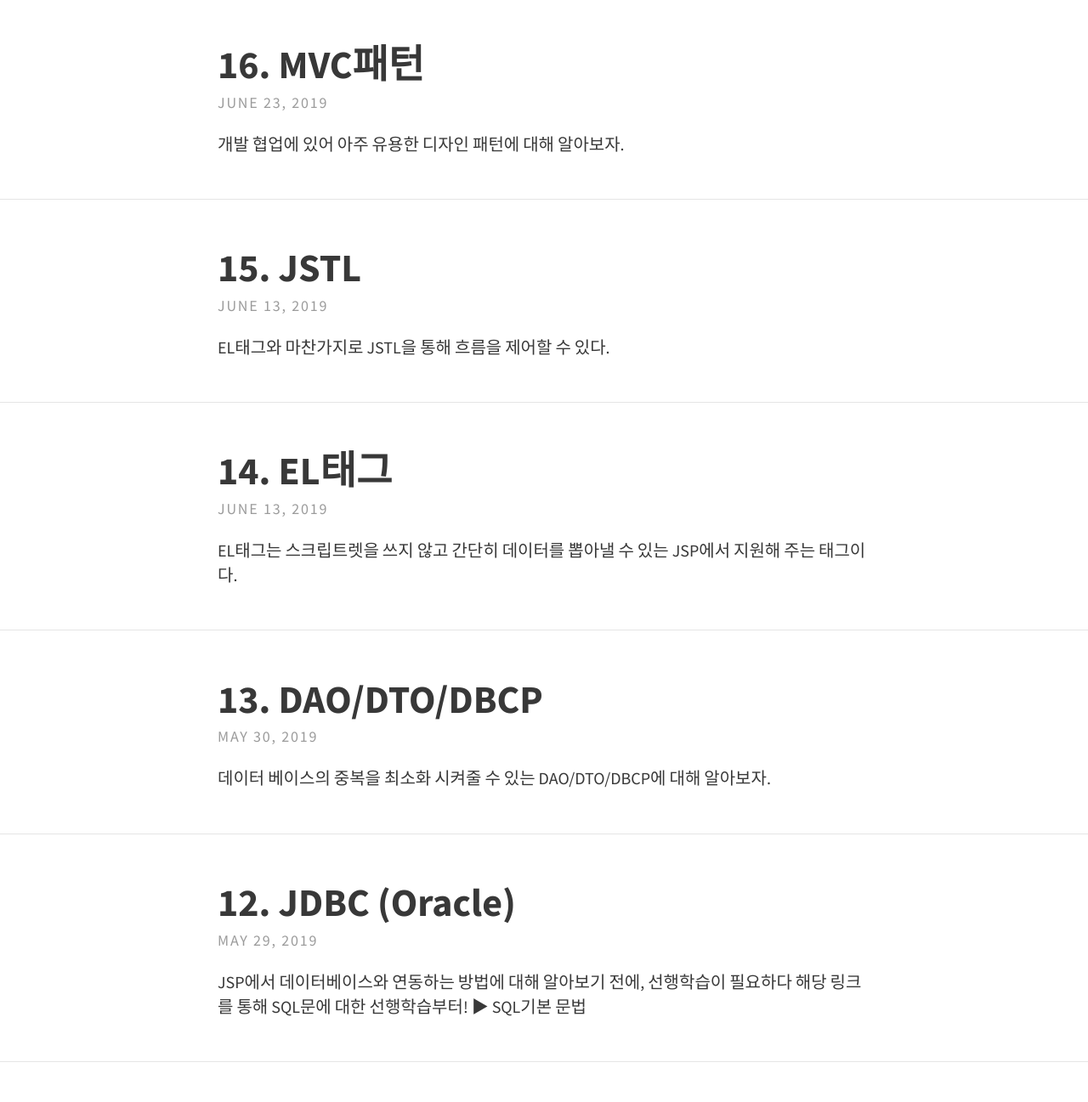
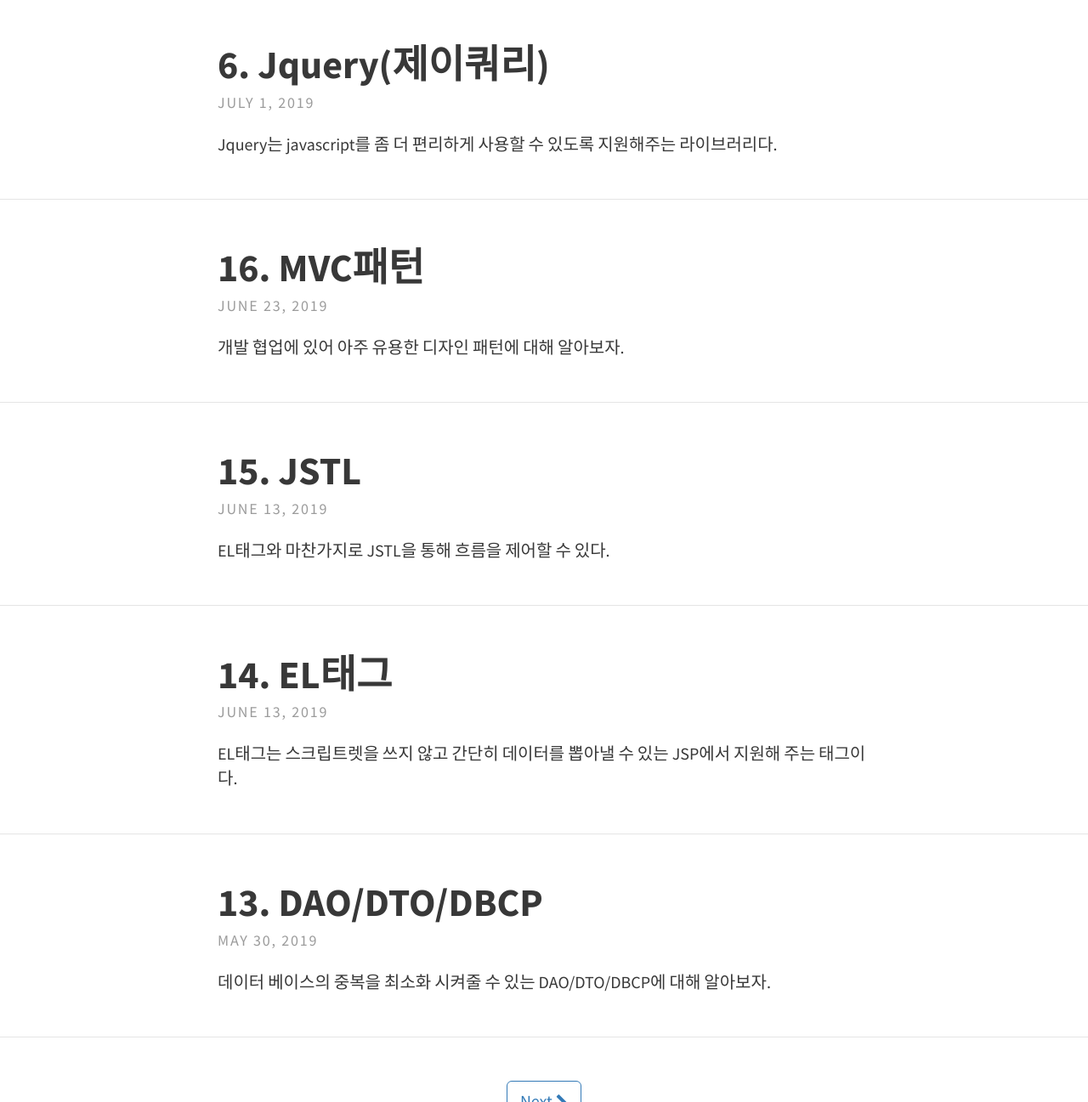
Before and after one commit to gunbin91/gunbin91.github.io, a Jekyll site: the page built from index.html, in a window 1280 px wide and 1400 px high, scrolled down 251 px, cut to the strip 103-1400 px from the top of the window. Shown: the whole strip at 85% size. Built offline with Jekyll 4.4.1, drawn with Linux system fonts in a browser that asks for light colours; the list of posts is cut into pages by our own code; part of the change alters nothing that is shown.

Commit message:
google adsense add

```diff
--- a/_includes/head.html
+++ b/_includes/head.html
@@ -1,3 +1,4 @@
+<!-- 구글 애널리시스 -->
 <script>
     (function(i, s, o, g, r, a, m) {
         i['GoogleAnalyticsObject'] = r;
@@ -51,6 +52,15 @@ window.addEventListener('copy', function (e){
 
 <!-- JQuery -->
 <script src="https://ajax.googleapis.com/ajax/libs/jquery/3.3.1/jquery.min.js"></script>
+
+<!-- 구글 애드센스 -->
+<script async src="https://pagead2.googlesyndication.com/pagead/js/adsbygoogle.js"></script>
+<script>
+  (adsbygoogle = window.adsbygoogle || []).push({
+    google_ad_client: "ca-pub-3365595273165799",
+    enable_page_level_ads: true
+  });
+</script>
 
 <head>
     <meta charset="utf-8">
--- /dev/null
+++ b/_posts/2019-07-01-javascript_6_jquery.md
@@ -0,0 +1,325 @@
+---
+layout: post
+title: "6. Jquery(제이쿼리)"
+tags: [ javascript, jquery ]
+date: 2019-07-01
+categories: [ javascript ]
+---
+
+<p align="center">
+    Jquery는 javascript를 좀 더 편리하게 사용할 수 있도록 지원해주는 라이브러리다.
+</p><br/>
+
+## ◆ 제이쿼리 ( JQuery )
+자바스크립트를 조금 더 편하게 사용할 수 있는 프론트엔드 기술 ( 언어 )<br/>
+jQuery는 HTML의 클라이언트 사이드 조작을 단순화 하도록 설계된 크로스 플랫폼의 자바스크립트 라이브러리다.
+
+<br/>
+
+## ◆ 연동 방식
+JQuery를 연동하는 방식에는 두 가지 방식이 있다.<br/>
+( Jquery는 보통 <head>태그 안에서 연동시켜 놓는다. )
+
+<br/>
+
+#### ▶ 프로젝트에 직접 포함시키는 방식
+https://jquery.com/ 접속 후 .js파일을 직접 다운 후 WebContent아래에 js폴더를 따로 만들어서 .js파일을 복사, jsp파일에서  .js파일이 있는 경로로 스크립트 src를 연동시켜 놓는다.
+{% highlight ruby %}
+<script src="js/jquery-3.3.1.min.js"></script>
+// 절대경로일 경우 수정한 경로부터..
+{% endhighlight %}
+
+<br/>
+
+#### ▶ CDN 방식
+https://jquery.com/ 접속하여 다운로드 페이지에 CDN방식에 대한 설명이 있다.<br/>
+해당 방식은 직접 .js파일을 포함하지 않아도 인터넷으로 접속하여 불러올 수 있게 된다.
+{% highlight ruby %}
+<script
+src="https://ajax.googleapis.com/ajax/libs/jquery/3.3.1/jquery.min.js"></script>
+{% endhighlight %}
+
+<br/>
+
+▶ 예시
+{% highlight ruby %}
+<script src="js/jquery-3.3.1.min.js"></script>
+
+<button type="button" id="btn">JQUERY</button>
+<script>
+$("#btn").click(function() {
+    window.alert("btn Click");
+});
+</script>
+// $("#btn") : 버튼의 아이디로 객체를 찾는다.
+// .click(function(){}); : 해당 버튼의 onclick메서드를 등록
+{% endhighlight %}
+
+<br/>
+
+## ◆ Element탐색
+javascript에서 Element 탐색은 id(1) /className(Array) /tagName(Array) /name(Array)만 지원하지만, JQuery는 다양한 형태로 지원한다.<br/>
+( 물론, JQuery에서도 javascript에서 지원하는 기본적인 탐색은 모두 지원한다. )
+
+<br/>
+
+#### ▶ $( )
+JQuery객체로 변환하기 위해 사용하는 키워드로, 괄호 안 문자열에 따라 id, class .. 등이 달라진다. <br/>
+- <font color="orange">$()로 묶여서 JQuery객체로 변환되어야지만 JQuery의 문법을 쓸 수 있다.</font>
+- this또한 $(this) 형태로 묶어 주어야 JQuery문법을 쓸 수 있다.
+- JQuery로 변환된 객체는 script의 문법이 먹히지 않고, JQuery의 문법으로 사용해야 한다. <br/>
+( 반대의 경우도 마찬가지 )
+
+<br/>
+
+- id로 찾기
+: id로 찾을 때는 앞에 <font color="orange">#</font>을 붙여서 찾는다.(= getElementById )
+{% highlight ruby %}
+$("#keyword") // id="keyword"라는 아이디를 가진 객체를 찾아내 jqeury객체로 반환
+// script: getElementById("keyword")
+{% endhighlight %}
+
+<br/>
+
+- class로 찾기
+: class로 찾을 때는 앞에 <font color="orange">.</font>을 붙여서 찾는다. (= getElementsByClass )
+{% highlight ruby %}
+$(".ar") // class="ar" 을 가진 객체를 찾아내 jquery객체로 반환.
+// script: getByElementsByClass("ar")
+{% endhighlight %}
+
+<br/>
+
+- tag로 찾기
+: 태그로 찾을 때는 <font color="orange">태그명만</font> 써준다. (= getElementsbyTag )
+{% highlight ruby %}
+$("p") // <p>태그를 가진 객체를 찾아낸다.
+// script: getElementsbyTag("p")
+{% endhighlight %}
+
+<br/>
+
+## ◆ JQuery의 특징
+
+#### ▶ 일괄제어
+javascript에서 class등의 배열로 반환되는 객체들의 메서드를 등록시킬 때,반복문을 돌리면서 일일이 function을 등록시켜 줘야하지만, JQuery에서는 한 번에 등록이 가능하다. ( 일괄제어 가능 )
+{% highlight ruby %}
+$(“.class”).click(function(){
+    console.log(“메서드등록”); });
+{% endhighlight %}
+
+<br/>
+
+#### ▶ javascript로 반환된 객체도 $()으로 묶어서 JQuery객체로 사용할 수 있다.
+{% highlight ruby %}
+$(document.getElementById("id")).click(function(){});
+{% endhighlight %}
+
+> 즉, $(“#id”)괄호 안에 "#id"는 getElementById("id")와 같은 역할을 하지만 $() 안에서 선언되지 않는다면 의미가 없어진다.
+
+<br/>
+
+## ◆ Filtering
+JQuery는 <font color="orange">객체탐색과 동시에 조건(filtering)</font>을 설정해서 객체를 얻어낼 수 있다.<br/>
+필터링은 $(“#id”)등의 단일 객체일 때는 의미가 없고, $(“.class”)등의 <font color="orange">묶여있는 객체일 경우에만 의미가 있다.</font>
+- 조합방식은 <font color="orange">$(" 기본 : 필터링 ")</font>의 형태
+
+<br/>
+
+#### ▶ 필터링 조건
+자주 쓰이는 필터링 조건은 :first / :last / :even / :odd / :enabled / :disabled / :selected / :checked 등이 있다.
+<br/>
+#### ▶ 필터링으로 객체 뽑아내기
+- $(".item:first") : 첫번째 객체만 뽑아낸다.
+- $(".item:last") : 마지막 객체만 뽑아낸다.
+- $(".item:even") : 짝수 객체만 뽑아낸다. ( 인덱스는 0번부터 시작 )
+- $(".item:odd") : 홀수 객체만 뽑아낸다.
+- $(".item:enabled") : enabled된 객체만 뽑아낸다.
+- $(".item:disabled") : disabled된 객체만 뽑아낸다.
+- $(".item:selected") : selected된 객체만 뽑아낸다.
+- $(".item:checked") : checked된 객체만 뽑아낸다.
+- 이렇게 필터링으로 걸러져 나온 객체들을 일괄 제어 할 수는 있지만, 하나하나씩 처리하기 위해서는 다른 방법이 필요하다.
+
+<br/>
+
+## ◆ JQuery제어
+JQuery의 HTML제어는 메서드의 형태로 되어있고, <font color="orange">인자가 없을 경우 해당 옵션의 값을 반환</font>하고, <font color="orange">인자가 있을 경우 변환</font>한다.<br/>
+
+또한, 객체가 여러 개일 경우 값을 설정하는 것은 모두 적용되지만,
+반환되는 것은 첫 번째 객체의 것만 반환된다.
+
+<br/>
+
+#### ▶ onclick메서드 제어
+{% highlight ruby %}
+$("#id").click(function(){});
+// == getElementById("id").onclick=function(){}
+{% endhighlight %}
+( 대부분의 on메서드는 JQuery에서 on을 뺀 이름으로 사용 ( onchange => change )<br/>
+=> on메서드도 마찬가지로 인자가 없을 경우 해당 메서드를 반환하여 호출하게 된다.
+
+<br/>
+
+#### ▶ innerHTML제어
+{% highlight ruby %}
+$("#id").html("html");
+// (자바스크립트)== .innerHTML = "html"
+{% endhighlight %}
+
+<br/>
+
+#### ▶ value제어
+{% highlight ruby %}
+$("#id").val("어쩌구");
+// (자바스크립트)== .value = "어쩌구"
+{% endhighlight %}
+
+<br/>
+
+#### ▶ 태그 속성 제어
+문자열 값을 가지고 있는 태그의 옵션들을 <font color="orange">attr을 통해 제어</font>하게 된다.
+{% highlight ruby %}
+$("#id").attr("type", "radio")
+// (자바스크립트) == .type="radio"
+{% endhighlight %}
+
+<br/>
+
+#### ▶ boolean속성제어 ( disabled / checked / selected )
+문자열이 아닌 <font color="orange">boolean속성을 가지고 있는 속성값</font>들은 attr이 아닌 <font color="orange">prop를 통해 제어</font>할 수 있다.
+{% highlight ruby %}
+$("#id").prop("checked", false);
+// !$("id").prop("checked"); ( 앞에 !(not)를 붙이면 반대의 결과가 나옴 )
+{% endhighlight %}
+
+<br/>
+
+#### ▶ 태그 속성 제거
+{% highlight ruby %}
+$("#id").removeAttr("속성");
+// 해당 속성에 해당하는 값을 제거
+{% endhighlight %}
+
+<br/>
+
+#### ▶ style속성 제어
+자바스크립트에서는 style속성을 타고 들어가지만, JQuery에서 style옵션의 제어는 css()메서드를 통해 제어하게 된다.
+{% highlight ruby %}
+$("#id").css("color","red");
+// (자바스크립트) == .style.color="red" ( css는 style속성 변환시 사용 )
+{% endhighlight %}
+
+<br/>
+
+#### ▶ class추가
+{% highlight ruby %}
+$("#id").addClass("class");
+== $("id").attr("class",$("id").attr("class") + " class");
+// class옵션은 string값이기 때문에 string을 추가함으로서 추가도 가능
+{% endhighlight %}
+
+<br/>
+
+#### ▶ class제거
+{% highlight ruby %}
+$("#id").removeClass("c1");
+{% endhighlight %}
+
+<br/>
+
+#### ▶ get
+{% highlight ruby %}
+$(".clss").get(숫자);
+{% endhighlight %}
+여러 개의 객체 중에서 해당 인덱스에 해당하는 객체를 반환<br/>
+=> 반환되는 객체는 스크립트용 객체이기 때문에 다시 JQuery로 제어하기 위해서는
+반환된 객체를 $()로 다시 묶어서 사용해야 한다.
+
+- $(".class").length : 해당 객체가 여러 개일 때 개수 반환
+- $(".class").index() : 해당 객체가 클래스 안에서 몇 번째 객체인지를 반환<br/>
+( 중간에 개행태그 등의 태그가 있을 경우 br도 포함해서 체크하기 때문에 크게 사용할 일은 없다. )
+
+<br/>
+
+## ◆ 이벤트처리
+on메서드를 등록/제어하는 방식에는 두 가지가 있다.
+
+#### 1. $("#id").click(function(){});
+{% highlight ruby %}
+$("#b1").dblclick(function() {
+    window.alert("b1");
+}).onmouseover(function(){
+    window.alert("b11");
+});
+{% endhighlight %}
+
+<br/>
+
+#### 2. $("#id").on("click",function(){});
+{% highlight ruby %}
+$("#b2").on("click", function() {
+    window.alert("b2");
+}).on("mouseleave", function() {
+    window.alert("b22");
+})
+{% endhighlight %}
+
+- 두 가지 방식 모두 자신의 객체를 반환하기 때문에 연속해서 메서드 등록이 가능하다.
+
+<br/>
+
+#### ▶ each
+{% highlight ruby %}
+$(“.class”).each(function(){});
+
+$(".class : checked").each(function(){
+    window.alert($(this).val());
+});
+{% endhighlight %}
+해당 클래스에 해당되는 객체들이 특정 함수가 작동되게 유도<br/>
+( <font color="orange">함수 선언과 동시에 작동</font>될 수 있도록 할 수 있게 하는 기능 )<br>
+보통의 경우 여러 개가 반환되는 객체의 경우에 대부분 사용한다.<br/>
+
+- $(“.class”)로 객체들을 뽑아낼 때, 등록 및 제어 등이 모두 일괄처리 되기 때문에 하나씩 뽑아서 사용하기 어렵다.<br/>
+따라서 <font color="orange">여러 개로 묶여있는 객체들 각각에 대한 제어가 필요할 때</font>, each()메서드를 이용하여 객체들에 대한 정보들을 뽑아서 저장해 놓거나, 제어할 수 있다.<br/>
+- 또한, each는 함수 등록과 동시에 강제 호출이 되기 때문에, 보통 on메서드 계열 메서드 안에서 작성한다.
+
+<br/>
+
+#### ▶ 트리거(trigger)
+트리거는 해당 이름의 함수를 <font color="orange">강제 호출시키는 메서드</font>로, 트리거의 인자로 들어올 수 있는 메서드 이름은 <font color="orange">on계열 등의 이름이 정해진 메서드뿐</font>이다.<br/>
+{% highlight ruby %}
+$("#bt2").click(function() {
+    $("#t").trigger("change");
+});
+{% endhighlight %}
+- 다른 객체에서 똑같은 메서드를 사용해야 할 때 보통 많이 사용되며, $(“#id”).click()안에 바로 트리거 함수를 등록시킬 시 그냥 호출이 되기 때문에<br/>
+등록을 할 때에는 function(){ }안에서 호출하도록 해야 한다.<br/>
+(즉 function(){$("#id").trigger("메서드")}의 형태로 하나의 등록 함수 형태로 만드는 것이다. )
+
+- 트리거는 강제 호출이기 때문에 $("#t").trigger("change");는 $("#t").change()와 같은 역할을 한다. (또는 같음)<br/>
+( 둘 다 호출 기능 이지만, function(){} 안에 선언할 시 하나의 함수가 만들어진다. )
+
+
+따라서 아래도 가능
+{% highlight ruby %}
+$("#bt2").click(function() {
+$("#t").change();
+});
+{% endhighlight %}
+
+<br/>
+
+## ◆ 그 외
+- css 에서도 JQuery와 같은 처리를 하기 때문에 #은 id, .은 class 등등으로 처리한다.
+{% highlight ruby %}
+.mode{
+ font-size:50px;
+}
+<div class="mode">
+{% endhighlight %}
+
+
+
+
+<br/>
```
